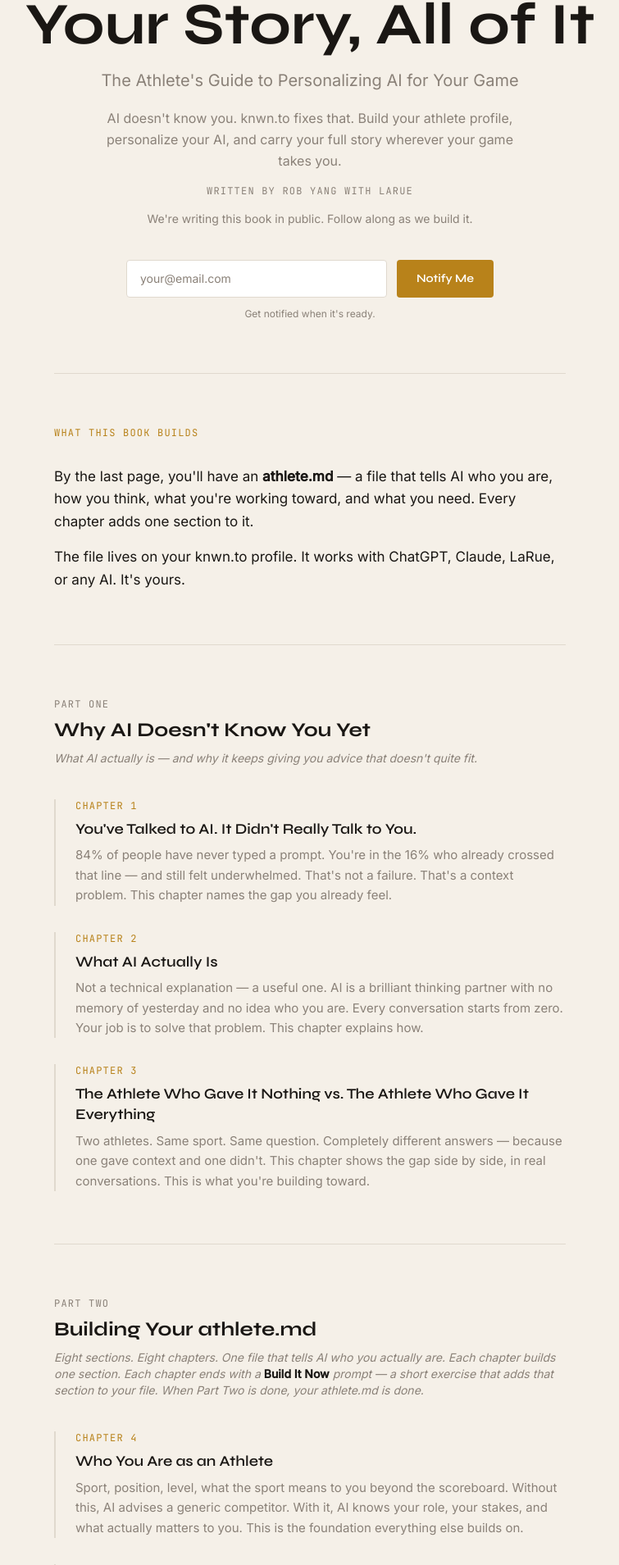
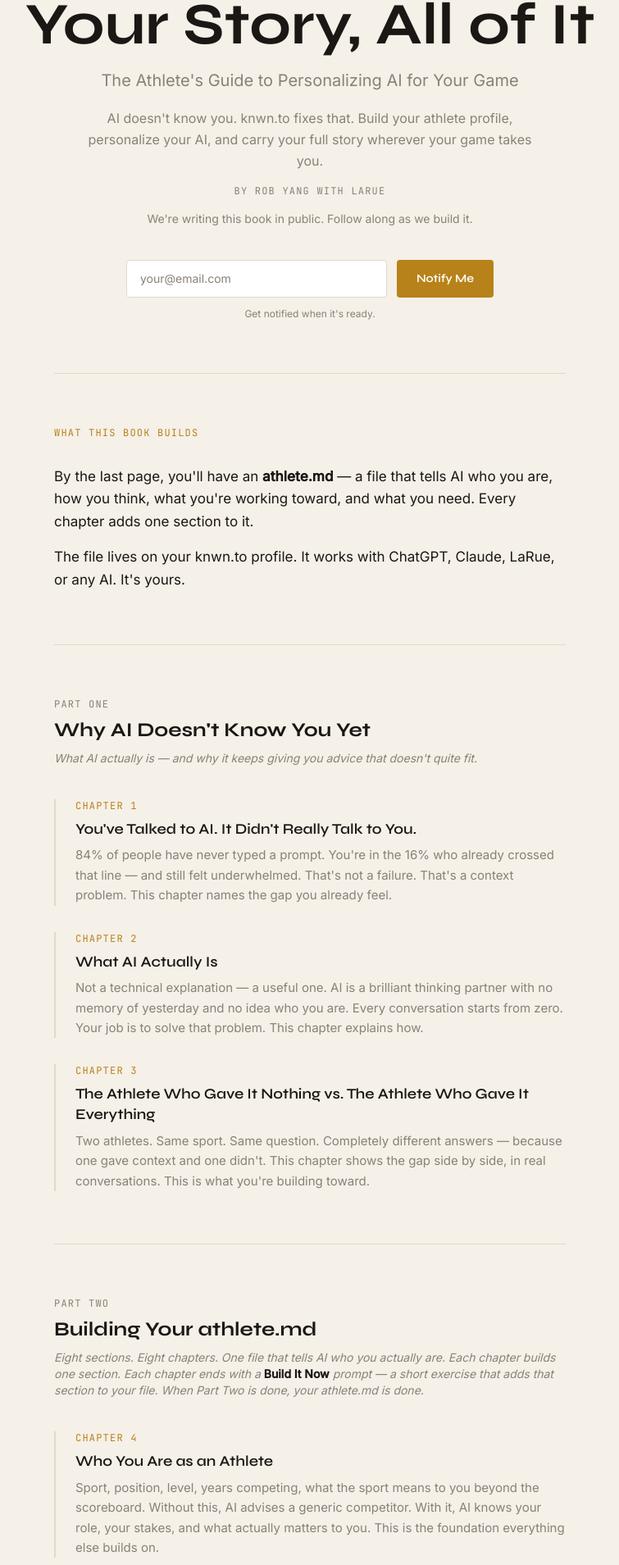
Before and after one commit to larueagent/knwn.to, a Next.js app: page /book in a window 1280 px wide. Shown: the part 197-2106 px from the top of the page at 82% size, without its empty margins (262-1017 px from the left). Built offline with nearby package versions, Linux system fonts and the light colour scheme.

Commit message:
fix: adjust max-width on hero and CTA paragraphs to eliminate widows

```diff
--- a/app/book/page.tsx
+++ b/app/book/page.tsx
@@ -116,16 +116,16 @@ export default function BookPage() {
         <h1 className="font-syne font-bold text-5xl md:text-7xl text-[#1A1714] leading-tight mb-4 max-w-3xl">
           Your Story, All of It
         </h1>
-        <p className="font-inter text-xl text-[#8A8178] max-w-xl mb-4 leading-relaxed">
+        <p className="font-inter text-xl text-[#8A8178] max-w-lg mb-4 leading-relaxed">
           The Athlete&apos;s Guide to Personalizing AI for Your Game
         </p>
-        <p className="font-inter text-base text-[#8A8178] max-w-lg mb-4 leading-relaxed">
+        <p className="font-inter text-base text-[#8A8178] max-w-xl mb-4 leading-relaxed">
           AI doesn&apos;t know you. knwn.to fixes that. Build your athlete
           profile, personalize your AI, and carry your full story wherever your
           game takes you.
         </p>
         <p className="font-mono text-xs text-[#8A8178] tracking-widest uppercase mb-4">
-          written by Rob Yang with LaRue
+          by Rob Yang with LaRue
         </p>
         <p className="font-inter text-sm text-[#8A8178] mb-10">
           We&apos;re writing this book in public. Follow along as we build it.
@@ -178,8 +178,7 @@ export default function BookPage() {
           {[
             {
               num: "Chapter 1",
-              title:
-                "You've Talked to AI. It Didn't Really Talk to You.",
+              title: "You've Talked to AI. It Didn't Really Talk to You.",
               body: "84% of people have never typed a prompt. You're in the 16% who already crossed that line — and still felt underwhelmed. That's not a failure. That's a context problem. This chapter names the gap you already feel.",
             },
             {
@@ -189,15 +188,11 @@ export default function BookPage() {
             },
             {
               num: "Chapter 3",
-              title:
-                "The Athlete Who Gave It Nothing vs. The Athlete Who Gave It Everything",
+              title: "The Athlete Who Gave It Nothing vs. The Athlete Who Gave It Everything",
               body: "Two athletes. Same sport. Same question. Completely different answers — because one gave context and one didn't. This chapter shows the gap side by side, in real conversations. This is what you're building toward.",
             },
           ].map(({ num, title, body }) => (
-            <div
-              key={num}
-              className="border-l-2 border-[#E0D9CE] pl-6"
-            >
+            <div key={num} className="border-l-2 border-[#E0D9CE] pl-6">
               <p className="font-mono text-xs tracking-widest uppercase text-[#B8821A] mb-2">
                 {num}
               </p>
@@ -233,7 +228,7 @@ export default function BookPage() {
             {
               num: "Chapter 4",
               title: "Who You Are as an Athlete",
-              body: "Sport, position, level, what the sport means to you beyond the scoreboard. Without this, AI advises a generic competitor. With it, AI knows your role, your stakes, and what actually matters to you. This is the foundation everything else builds on.",
+              body: "Sport, position, level, years competing, what the sport means to you beyond the scoreboard. Without this, AI advises a generic competitor. With it, AI knows your role, your stakes, and what actually matters to you. This is the foundation everything else builds on.",
             },
             {
               num: "Chapter 5",
@@ -267,15 +262,11 @@ export default function BookPage() {
             },
             {
               num: "Chapter 11",
-              title:
-                "What You Want AI to Know That Doesn't Fit Anywhere Else",
+              title: "What You Want AI to Know That Doesn't Fit Anywhere Else",
               body: "Superstitions. Rituals. The thing that always helps and you don't know why. Anything true about you that doesn't have a label. No rules. Just true things. This chapter gives you permission to be specific in a way no category captures.",
             },
           ].map(({ num, title, body }) => (
-            <div
-              key={num}
-              className="border-l-2 border-[#E0D9CE] pl-6"
-            >
+            <div key={num} className="border-l-2 border-[#E0D9CE] pl-6">
               <p className="font-mono text-xs tracking-widest uppercase text-[#B8821A] mb-2">
                 {num}
               </p>
@@ -316,10 +307,7 @@ export default function BookPage() {
               body: "The honesty chapter. Your values, your identity work, your relationships, the moment itself — those belong to you, not AI. Understanding exactly what LaRue can't do makes everything she can do more useful. This chapter draws the line clearly so you never have to wonder where it is.",
             },
           ].map(({ num, title, body }) => (
-            <div
-              key={num}
-              className="border-l-2 border-[#E0D9CE] pl-6"
-            >
+            <div key={num} className="border-l-2 border-[#E0D9CE] pl-6">
               <p className="font-mono text-xs tracking-widest uppercase text-[#B8821A] mb-2">
                 {num}
               </p>
@@ -499,21 +487,14 @@ Updated: [date]
       {/* Footer */}
       <footer className="px-6 py-5 border-t border-[#E0D9CE] flex items-center justify-between">
         <span className="font-mono text-xs text-[#8A8178] tracking-widest uppercase">
-          &copy; 2026 knwn.to
+          &copy; {new Date().getFullYear()} knwn.to
         </span>
-        <div className="flex items-center gap-4">
-          <a
-            href="https://dexscreener.com/base/0x6cda1d74c964f2660336b74a7f93436656324da7473c5008a7a2696c8ac3a85b"
-            target="_blank"
-            rel="noopener noreferrer"
-            className="font-mono text-xs text-[#8A8178] hover:text-[#B8821A] transition-colors tracking-widest uppercase"
-          >
-            $STATE
-          </a>
-          <span className="font-mono text-xs text-[#8A8178] tracking-widest uppercase">
-            knwn.to
-          </span>
-        </div>
+        <Link
+          href="/"
+          className="font-mono text-xs text-[#8A8178] tracking-widest uppercase hover:text-[#1A1714] transition-colors"
+        >
+          &larr; Home
+        </Link>
       </footer>
     </main>
   );
```
